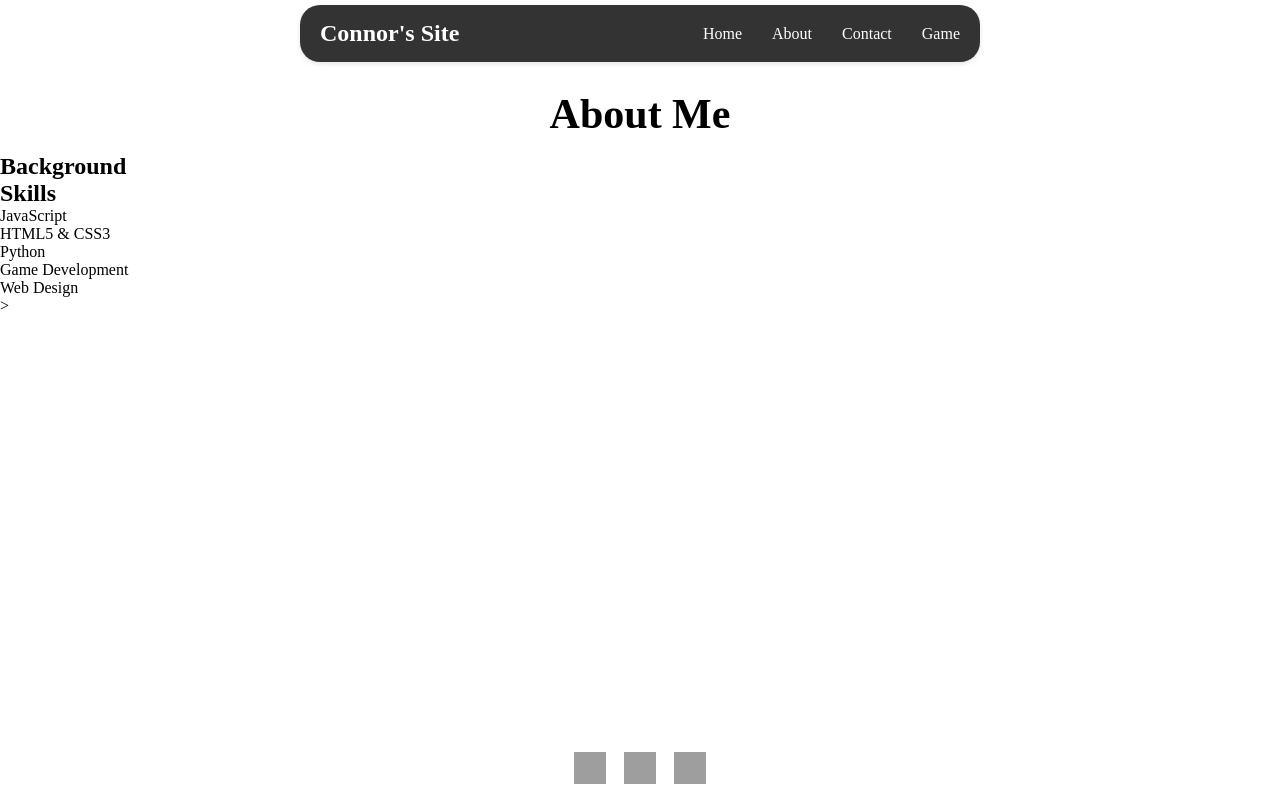
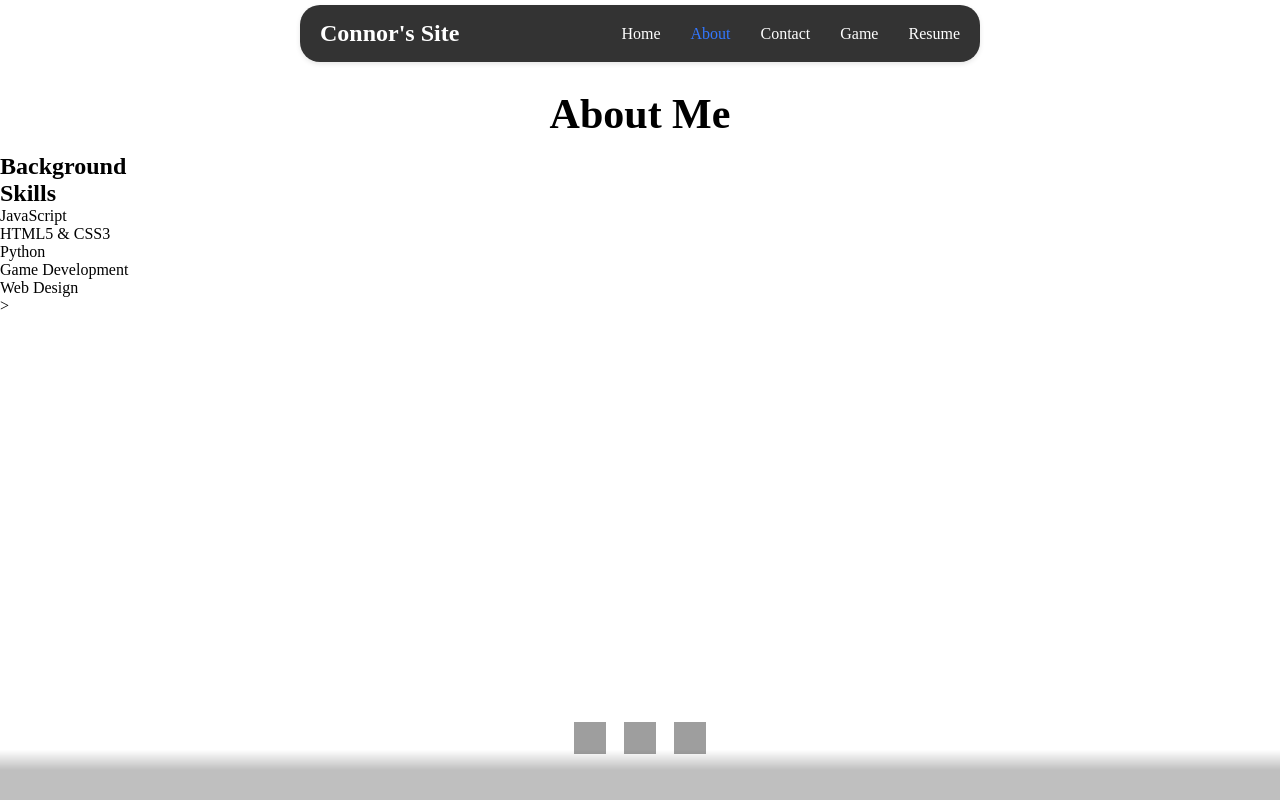
Before and after one commit to Demqnd/Connors-Webpage, a plain HTML site: page about.html in a window 1280 px wide. Drawn offline with Linux system fonts and the light colour scheme; grey boxes are pictures that could not be loaded.

Commit message:
Resume added. Navigation tab is highlighted when chosen

```diff
--- a/about.html
+++ b/about.html
@@ -12,10 +12,11 @@
         <div class="nav-container">
             <h2 class="nav-title">Connor's Site</h2>
             <ul class="nav-links">
-                <li><a href="index.html">Home</a></li>
-                <li><a href="about.html">About</a></li>
-                <li><a href="contact.html">Contact</a></li>
-                <li><a href="python_game.html">Game</a></li>
+              <li><a href="index.html">Home</a></li>
+              <li><a href="about.html" class="active">About</a></li>
+              <li><a href="contact.html">Contact</a></li>
+              <li><a href="python_game.html">Game</a></li>
+              <li><a href="assets/images/Connor’s Resume - Nov 2025.pdf" target="_blank">Resume</a></li>
             </ul>
         </div>
     </nav>
@@ -32,6 +33,7 @@
           <li>Web Design</li>
         </ul>>
     </div>
+
 
     <footer class="footer-social">
       <div class="social-links">
--- a/script.js
+++ b/script.js
@@ -1 +1,10 @@
+// Show an alert when the Resume link is clicked
+document.addEventListener('DOMContentLoaded', function() {
+	var resumeLinks = document.querySelectorAll('a[href*="Resume"]');
+	resumeLinks.forEach(function(link) {
+		link.addEventListener('click', function(e) {
+			alert('You are about to view Connor’s Resume PDF.');
+		});
+	});
+});
 // Your JavaScript code goes here
--- a/styles.css
+++ b/styles.css
@@ -35,6 +35,7 @@
     display: flex;
     list-style: none;
     gap: 30px;
+    margin-top: 0px; /* Moves nav links lower inside navbar */
 }
 
 .nav-links a {
@@ -43,7 +44,16 @@
     font-size: 16px;
     padding: 0px 0;
     transition: color 0.2s ease;
+    position: relative;
+    display: flex;
+    flex-direction: column;
+    align-items: center;
 }
+
+.nav-links .active {
+    color: #37f;
+}
+
 
 .nav-links a:hover {
     color: rgb(55, 55, 252); /* Green color on hover */
@@ -53,9 +63,11 @@
 /* Add top margin to body content so it doesn't hide behind navbar */
 .container {
     margin-top: 80px; /* Push content below the fixed navbar */
-    min-height: 80vh; /* Ensure enough height for scrolling */
-    padding-bottom: 80px; /* Allow scrolling past content above footer */
+    min-height: 20vh; /* Ensure enough height for scrolling */
 }
+
+
+
 
 h1 {
     margin-bottom: 5px; /* Control the space after heading */
@@ -97,7 +109,7 @@ h1 {
 .footer-social {
   position: fixed;
   left: 0;
-  bottom: 0;
+  bottom: 30px;
   width: 100%;
   background: transparent;
   display: flex;
@@ -105,3 +117,16 @@ h1 {
   padding: 18px 0 12px 0;
   z-index: 1001;
 }
+
+/* Shadow effect at the bottom of the page */
+body::after {
+  content: '';
+  position: fixed;
+  left: 0;
+  right: 0;
+  bottom: 0;
+  height: 50px;
+  pointer-events: none;
+  z-index: 1002;
+  background: linear-gradient(to top, rgba(0,0,0,0.25) 60%, rgba(0,0,0,0));
+}
```
Also changed, not shown: contact.html (+2 -1 lines), index.html (+2 -1 lines), python_game.html (+2 -1 lines), 1 other file.
